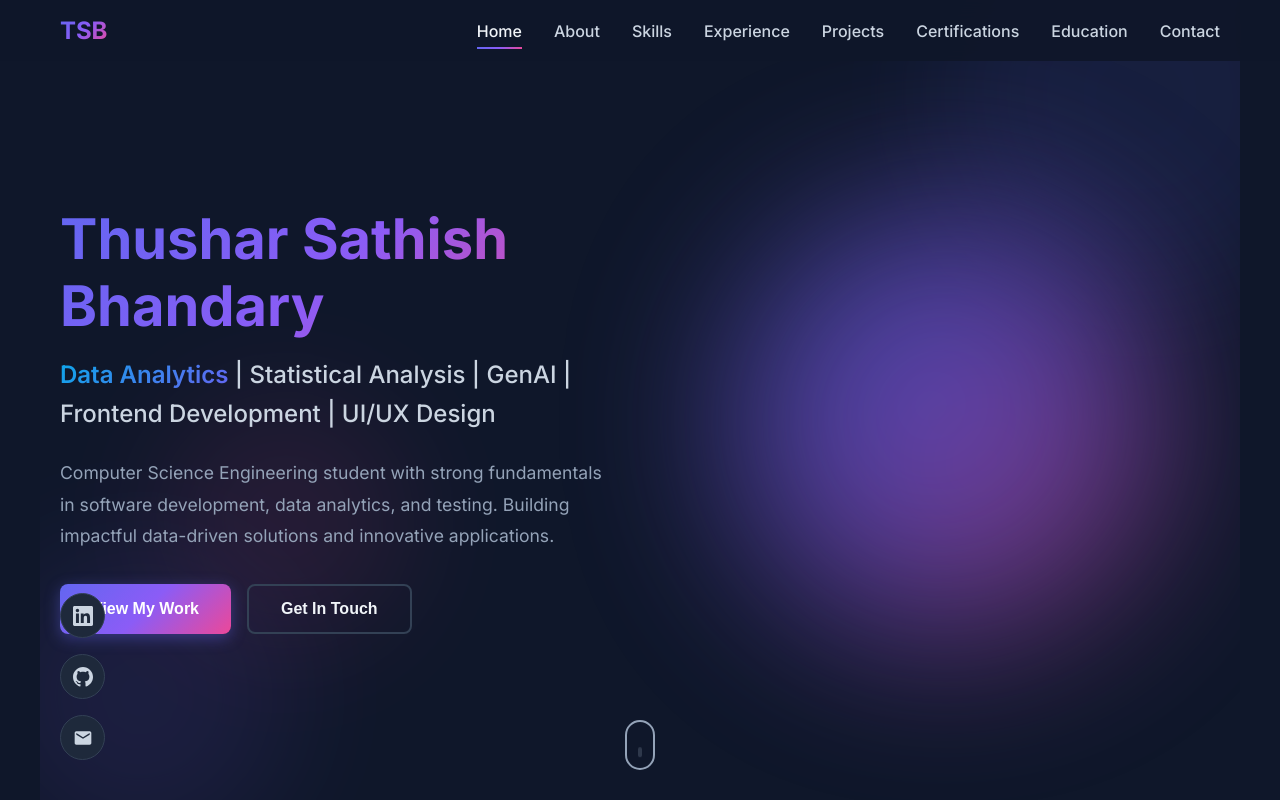
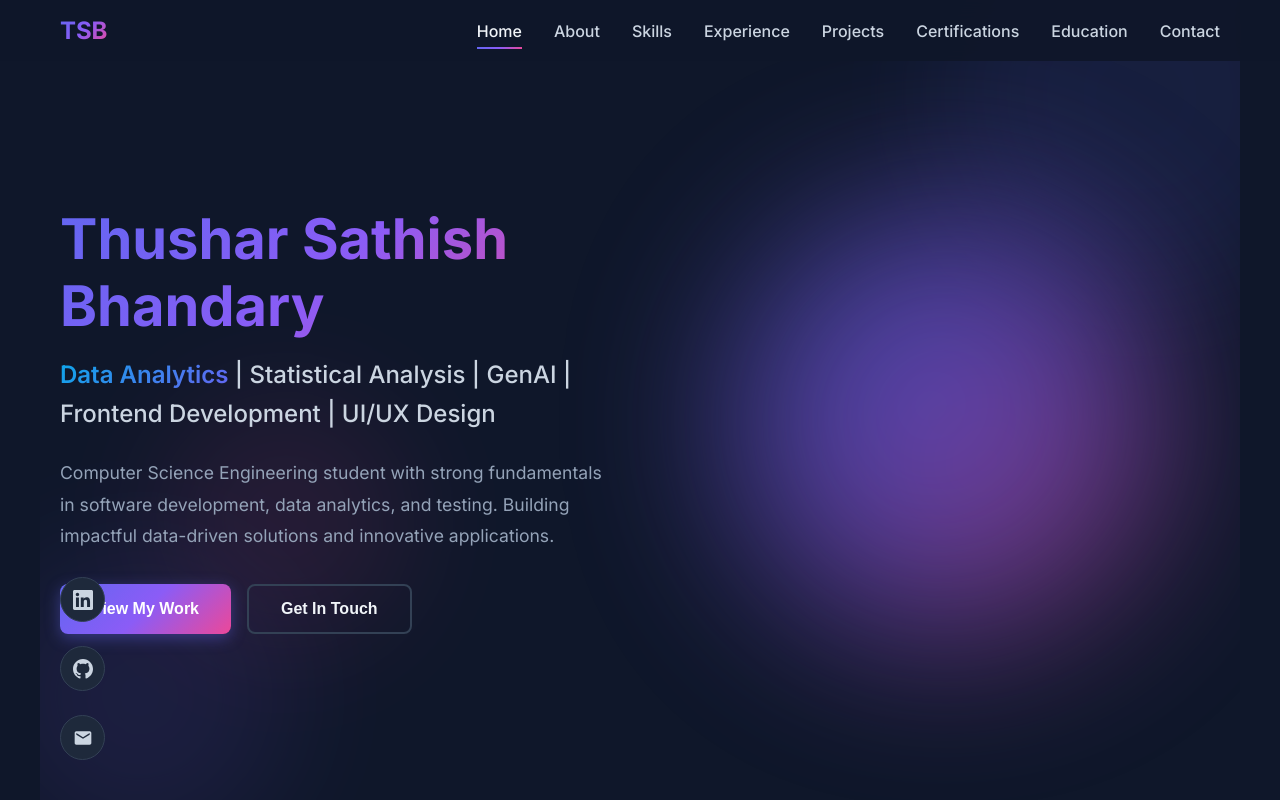
Before and after one commit to THU5HAR/Portfolio, a React (Vite) app: page / in a window 1280 px wide. Shown: the top 800 px of the page. Built offline with nearby package versions, Linux system fonts and the light colour scheme.

Commit message:
deployment changes

```diff
--- a/src/components/Hero.css
+++ b/src/components/Hero.css
@@ -172,7 +172,7 @@
   bottom: 40px;
   display: flex;
   flex-direction: column;
-  gap: 1rem;
+  gap: 1.5rem;
   z-index: 10;
 }
 
@@ -187,6 +187,7 @@
   color: var(--text-secondary);
   transition: all 0.3s ease;
   border: 1px solid var(--border-color);
+  flex-shrink: 0;
 }
 
 .social-link svg {
@@ -202,44 +203,6 @@
   box-shadow: 0 5px 15px rgba(99, 102, 241, 0.4);
 }
 
-.scroll-indicator {
-  position: absolute;
-  bottom: 30px;
-  left: 50%;
-  transform: translateX(-50%);
-  z-index: 10;
-}
-
-.mouse {
-  width: 30px;
-  height: 50px;
-  border: 2px solid var(--text-muted);
-  border-radius: 15px;
-  position: relative;
-}
-
-.wheel {
-  width: 4px;
-  height: 10px;
-  background: var(--text-muted);
-  border-radius: 2px;
-  position: absolute;
-  top: 10px;
-  left: 50%;
-  transform: translateX(-50%);
-  animation: scroll 2s infinite;
-}
-
-@keyframes scroll {
-  0% {
-    opacity: 1;
-    transform: translateX(-50%) translateY(0);
-  }
-  100% {
-    opacity: 0;
-    transform: translateX(-50%) translateY(20px);
-  }
-}
 
 @media (max-width: 968px) {
   .hero-content {
@@ -276,6 +239,7 @@
     flex-direction: row;
     justify-content: center;
     margin-top: 3rem;
+    gap: 1.5rem;
   }
 }
 
--- a/src/components/Hero.jsx
+++ b/src/components/Hero.jsx
@@ -127,11 +127,6 @@ const Hero = () => {
         </a>
       </div>
 
-      <div className="scroll-indicator">
-        <div className="mouse">
-          <div className="wheel"></div>
-        </div>
-      </div>
     </section>
   )
 }
```
Also changed, not shown: 1 other file (tests, documents, lock files or other folders).
